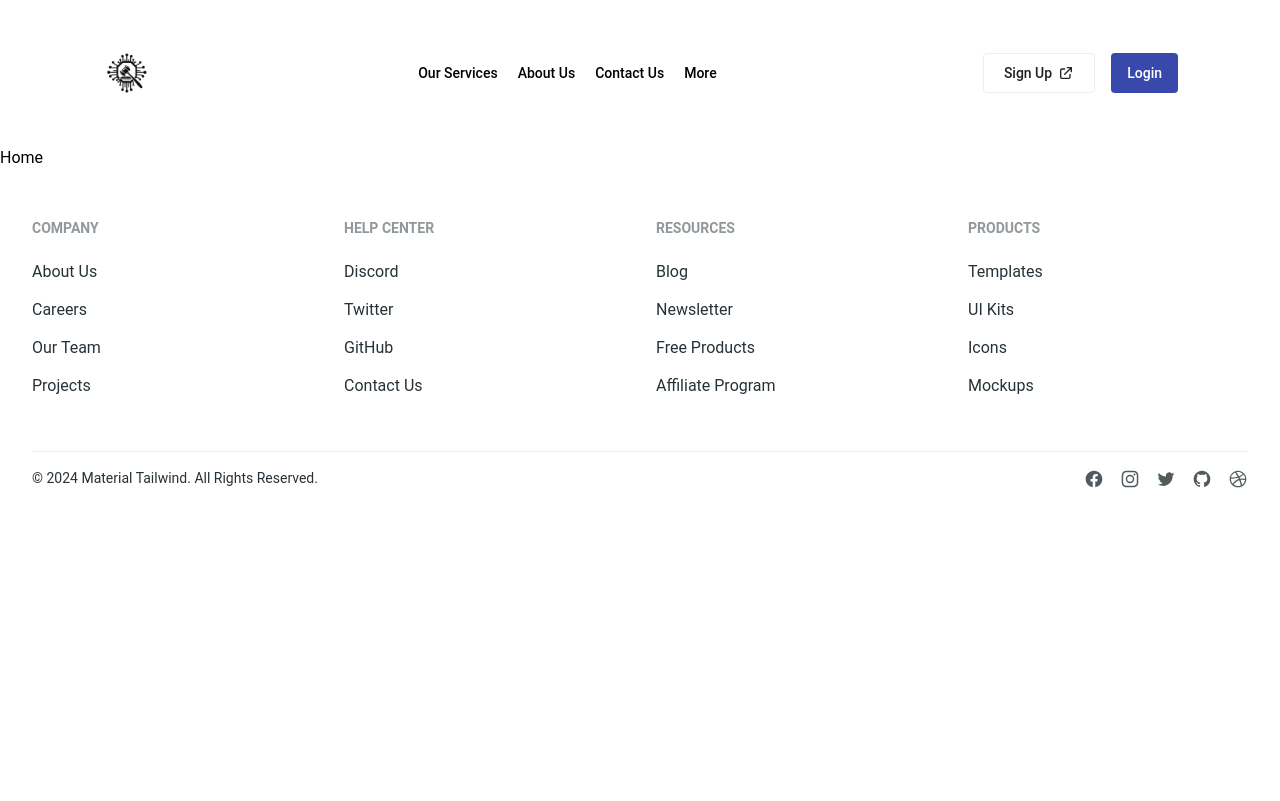
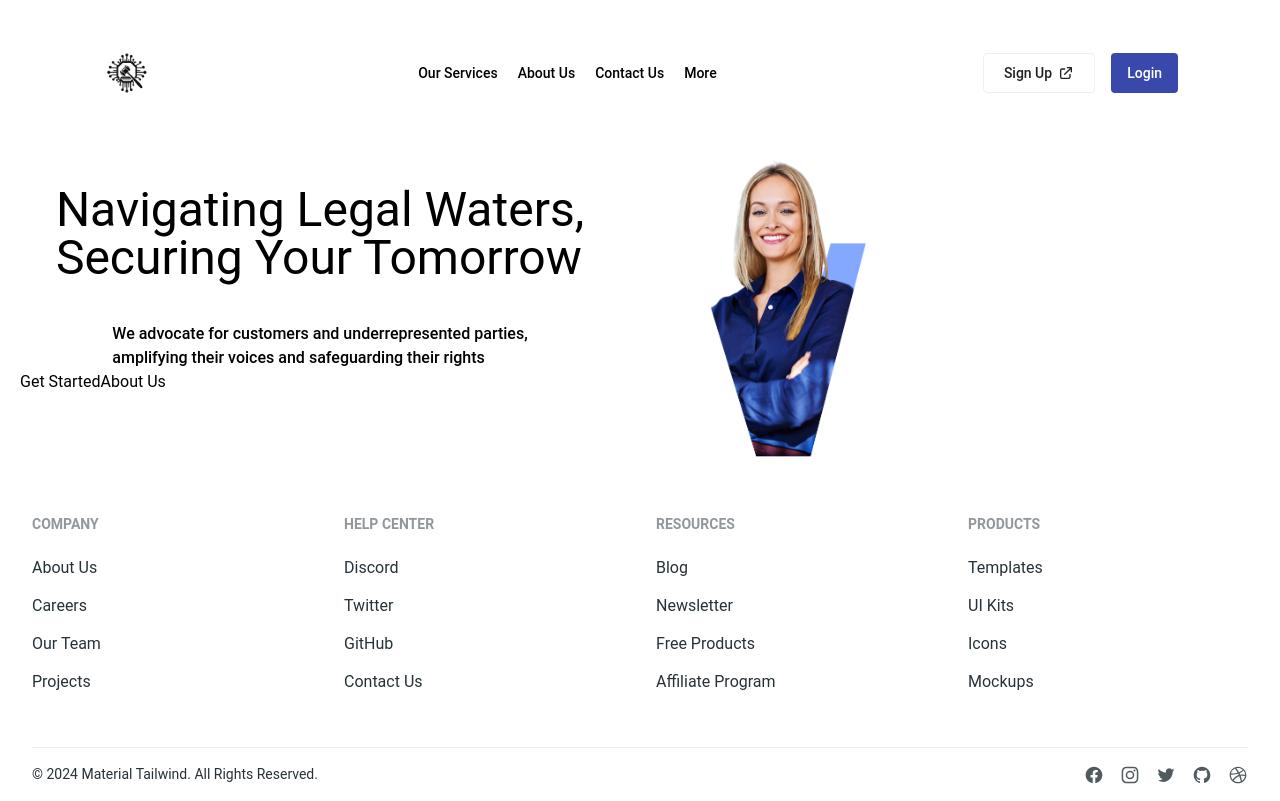
Before and after one commit to ManasJhaMJ/LawLink-web, a React (Vite) app: page / in a window 1280 px wide. Built offline with nearby package versions, Linux system fonts and the light colour scheme.

Commit message:
header and navbar

```diff
--- a/src/Components/Home.jsx
+++ b/src/Components/Home.jsx
@@ -1,8 +1,24 @@
 import React from 'react'
+import MaskImg from '../assets/Mask-IMG.png'
 
 function Home() {
     return (
-        <div>Home</div>
+        <div className='mx-auto w-full flex'>
+            <div className='mx-auto px-5 w-1/2'>
+                <div className='text-5xl flex items-center justify-center mt-10'>Navigating Legal Waters,<br></br> Securing  Your Tomorrow</div>
+
+                <p className='font-medium flex items-center justify-center mt-10 '>We advocate for customers and underrepresented parties,<br></br> amplifying their voices and safeguarding their rights </p>
+
+                <div>
+                    <button>Get Started </button>
+                    <button>About Us</button>
+                </div>
+            </div>
+
+            <div className='w-1/2'>
+                <img src={MaskImg} alt='MaskImg' className='h-80 flex justify-center items-center px-10 '></img>
+            </div>
+        </div>
     )
 }
 
--- a/src/Components/Navbar.jsx
+++ b/src/Components/Navbar.jsx
@@ -12,7 +12,7 @@ function Navbar() {
 
 
       <ul className='flex flex-row gap-5 text-sm font-medium flex-1 flex-wrap justify-center items-center'>
-        <li>Our Services</li>
+        <li className='font-mullish'>Our Services</li>
         <li>About Us</li>
         <li>Contact Us</li>
         <li>More</li>
```
Also changed, not shown: src/assets/Mask-IMG.png (added).
